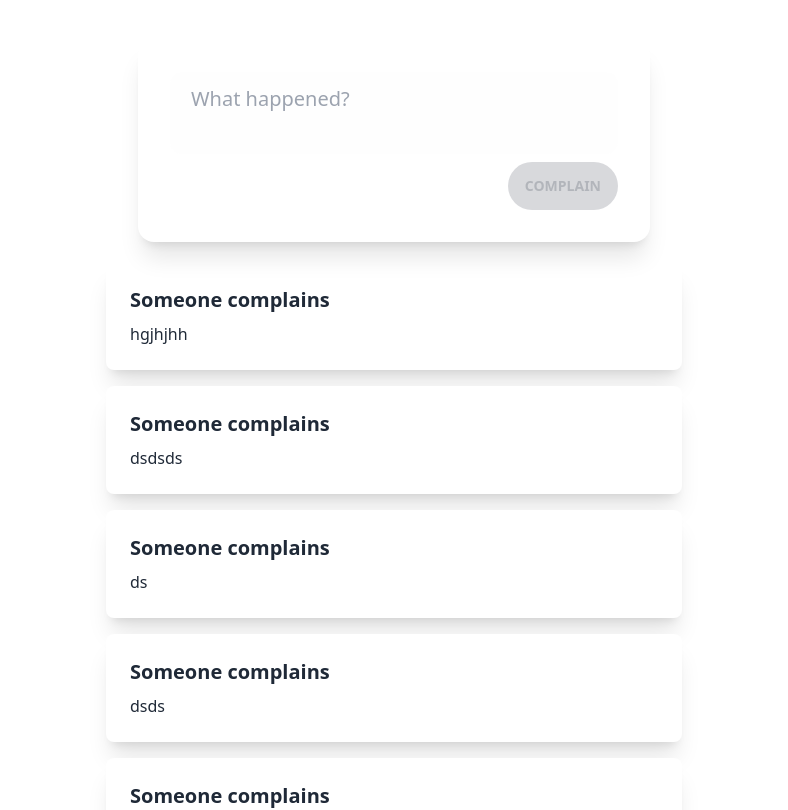
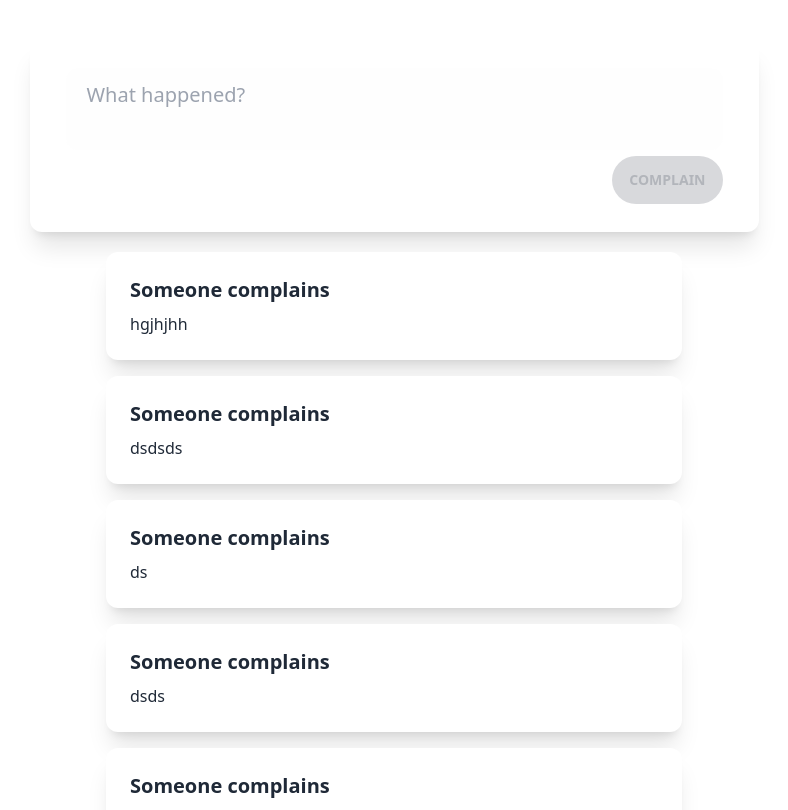
Before and after one commit to tsongglod123/sec-1-group-11-yammer, a Vue app: page /home/1 in a window 1280 px wide. Shown: the top 810 px of the page, without its empty margins (246-1034 px from the left). Built offline with nearby package versions, Linux system fonts and the light colour scheme; data requests are answered from the project's data file.

Commit message:
[EDIT] Textarea component

```diff
--- a/src/components/VContents.vue
+++ b/src/components/VContents.vue
@@ -14,7 +14,7 @@ const props = defineProps({
 <template>
     <div id="content-list">
         <div v-for="post in posts" :key="post.id">
-            <div class="hoverContent max-w-xl shadow-xl bg-white my-2 rounded-lg">
+            <div class="hover-content max-w-xl shadow-xl bg-white my-2 rounded-xl">
                 <div class="box-border max-h-xl max-w-xl p-6 ">
                     <div class="font-semibold text-xl">
                         {{
@@ -31,7 +31,7 @@ const props = defineProps({
 </template>
 
 <style scoped>
-.hoverContent:hover {
+.hover-content:hover {
     @apply scale-110 duration-500 ease-in-out;
 }
 </style>
--- a/src/components/VTextarea.vue
+++ b/src/components/VTextarea.vue
@@ -38,15 +38,16 @@ const createPost = async (new_content) => {
 
 <template>
 	<div id="text-area">
-		<div class="card w-2/5 shadow-xl bg-white">
-			<div class="card-body">
+		<div class="box-border px-9 shadow-xl bg-white rounded-xl">
+			<div class="py-7">
 				<textarea
 					class="textarea focus:outline-none text-xl textarea-ghost bg-gray-200 rounded-xl"
 					rows="2"
+					cols="50"
 					placeholder="What happened?"
 					v-model="content"
 				></textarea>
-				<div class="card-actions justify-end">
+				<div class="grid justify-items-end">
 					<div id="post-button">
 						<button
 							type="button"
```
